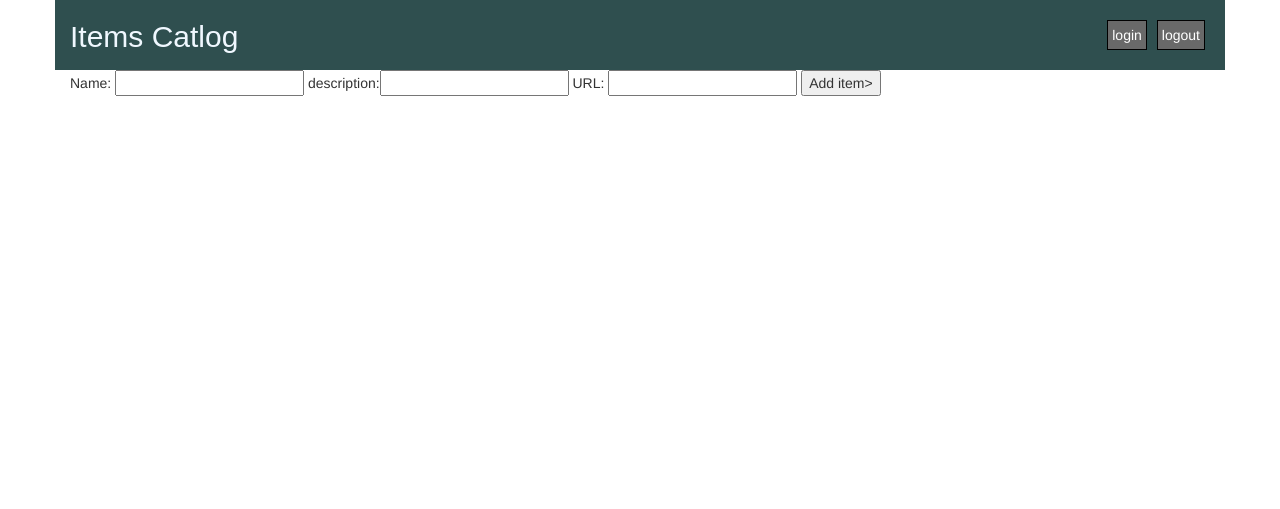
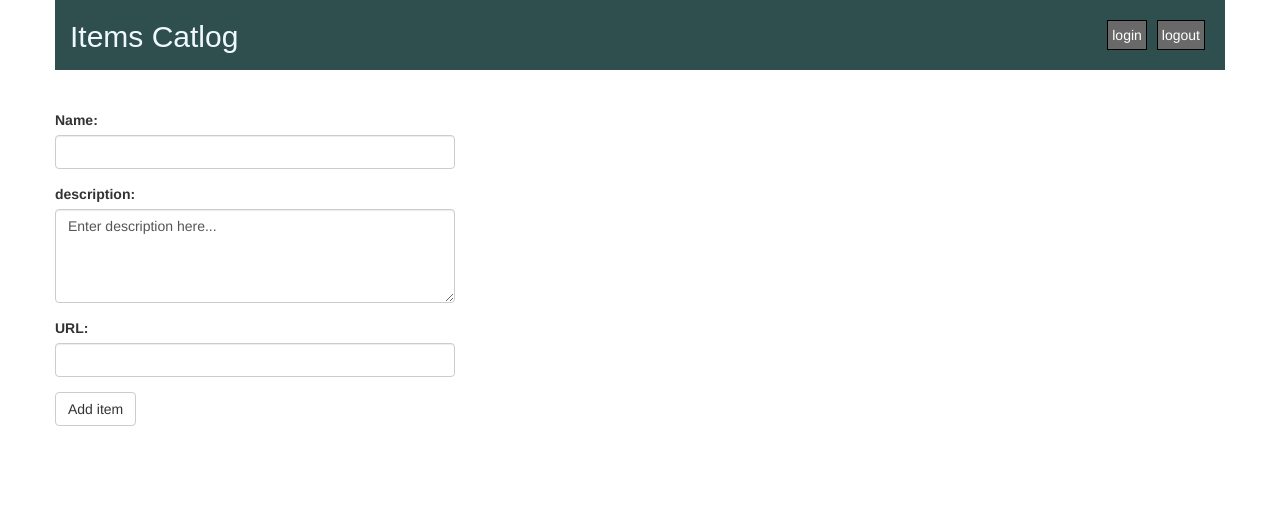
Before and after one commit to o2nitin/U_Item-Catlog, a Flask app: page /catalog/1/newitem in a window 1280 px wide. Shown: the top 509 px of the page. Run offline with Flask 2, Linux system fonts and the light colour scheme; some libraries are stand-ins or nearby versions; some web fonts are replaced.

Commit message:
ui-fixing commit 2

```diff
--- a/static/styles.css
+++ b/static/styles.css
@@ -59,3 +59,8 @@ img {
     max-width: 100%;
     max-height: 100%;
 }
+.addcat{
+    width: 400px;
+    height: 400px;
+    margin-top: 40px;
+}
--- a/templates/newitem.html
+++ b/templates/newitem.html
@@ -1,10 +1,21 @@
 {% extends "base.html" %}
 
 {% block content %}
-<form method="post">
-   Name: <input type="text" name="name">
-    description:<input type ="text" name="description">
-    URL: <input type="text" name="img_url">
-    <input type="submit" value="Add item>">
+<div class="row">
+<form class="addcat" method="post">
+   <div class="form-group">
+    <label for="name">Name: </label>
+    <input type="text" class="form-control"  name="name" id="name">
+  </div>
+
+<div class="form-group">
+   <label for="description"> description:</label>
+   <textarea rows="4" class="form-control" cols="50" name="description">Enter description here...</textarea>
+    </div>
+   <div class="form-group">
+   <label for="img_url"> URL: </label><input type="text" class="form-control" name="img_url">
+     </div>
+    <input type="submit" class="btn btn-default" value="Add item">
 </form>
+</div>
 {% endblock %}
```
Also changed, not shown: templates/addcat.html (+13 -4 lines), templates/edititem.html (+18 -7 lines), restaurantmenuauth.db.
